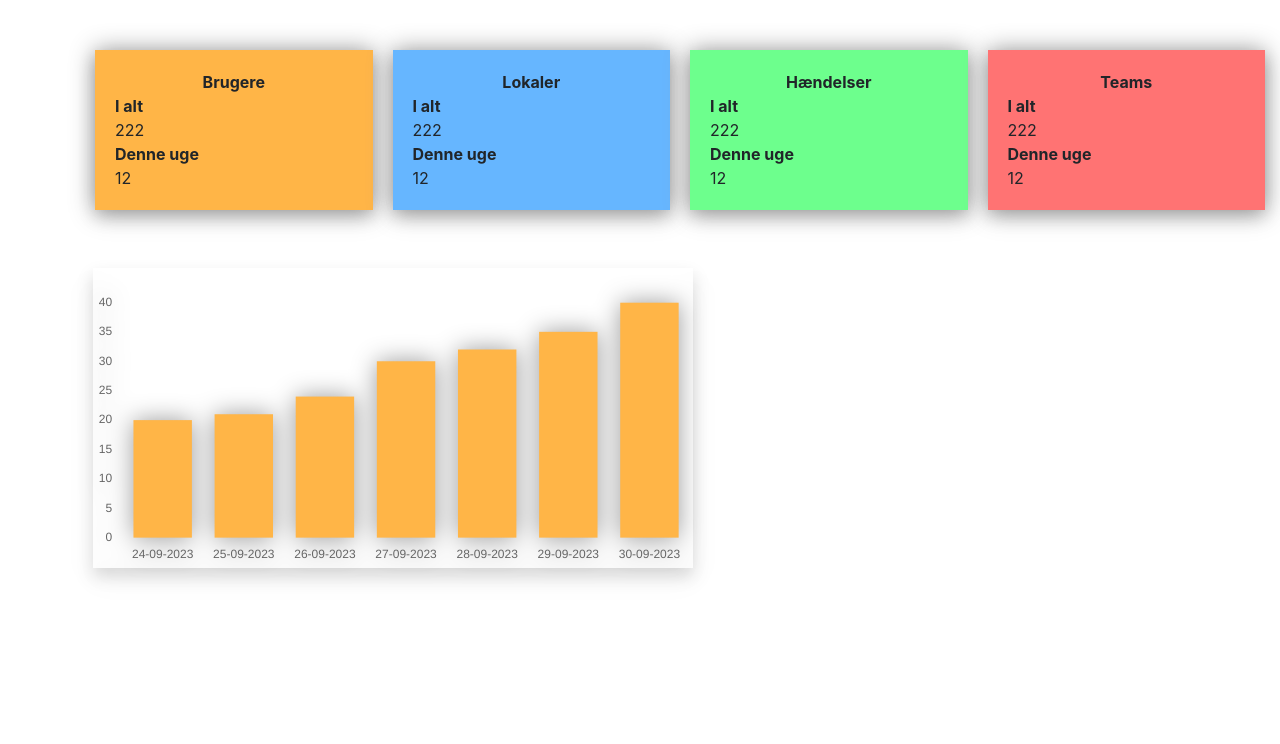
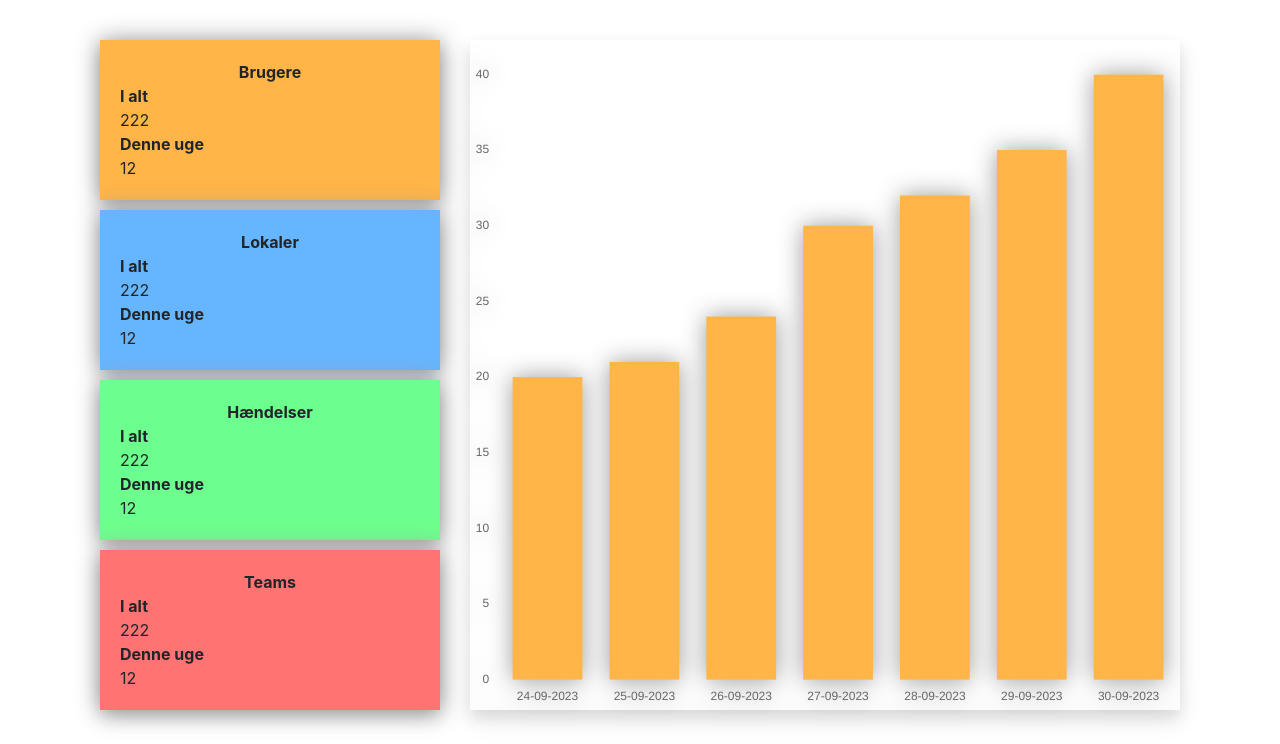
Before and after one commit to Sea-of-Keys/webadmin, a Django app: page / in a window 1280 px wide. Shown: the part 56-800 px from the top of the page. Run offline with Django 4.2, Linux system fonts and the light colour scheme; some libraries are stand-ins or nearby versions.

Commit message:
Ændret layout på graf

```diff
--- a/mysite/webadmin/static/style.css
+++ b/mysite/webadmin/static/style.css
@@ -83,10 +83,10 @@ width: 200px;
 .info{
 
     font-weight: bold;
-    margin: 10px;
-    width: 100px;
+    margin-top: 10px;
     padding: 20px;
     cursor: pointer;
+    width: 100%;
 
 
 }
--- a/mysite/webadmin/templates/webadmin/index.html
+++ b/mysite/webadmin/templates/webadmin/index.html
@@ -10,7 +10,9 @@
 
 
 <div class="col-12 d-flex">
-    <div class="col-3 info shadow info-users">
+
+<div class="col-4">
+    <div class="info shadow info-users mt-0">
         <div class="d-flex justify-content-center">
             Brugere
         </div>
@@ -27,7 +29,8 @@
             12
         </div>
     </div>
-    <div class="col-3 info shadow info-rooms">
+
+    <div class="info shadow info-rooms">
         <div class="d-flex justify-content-center">
             Lokaler
         </div>
@@ -44,7 +47,9 @@
             12
         </div>
     </div>
-    <div class="col-3 info shadow info-events">
+
+
+    <div class="info shadow info-events">
         <div class="d-flex justify-content-center">
             Hændelser
         </div>
@@ -61,7 +66,8 @@
             12
         </div>
     </div>
-    <div class="col-3 info shadow info-teams">
+
+    <div class="info shadow info-teams">
         <div class="d-flex justify-content-center">
             Teams
         </div>
@@ -77,12 +83,16 @@
         <div class="info__number">
             12
         </div>
+    </div></div>
+
+
+
+    <div class="col-8 d-flex">
+        <canvas id="myChart" class="shadow" style="width:100%;"></canvas>
     </div>
 </div>
 
-        <div class="col-12 d-flex ml-2 mt-5">
-            <canvas id="myChart" class="shadow" style="width:100%;max-width:600px"></canvas>
-        </div>
+
 
     </div>
 
@@ -131,6 +141,9 @@ yValues.push("{{x}}")
         }]
       },
       options: {
+        responsive: true,
+    maintainAspectRatio: false,
+
         scales: {
                 yAxes: [{
                     gridLines: {
```
